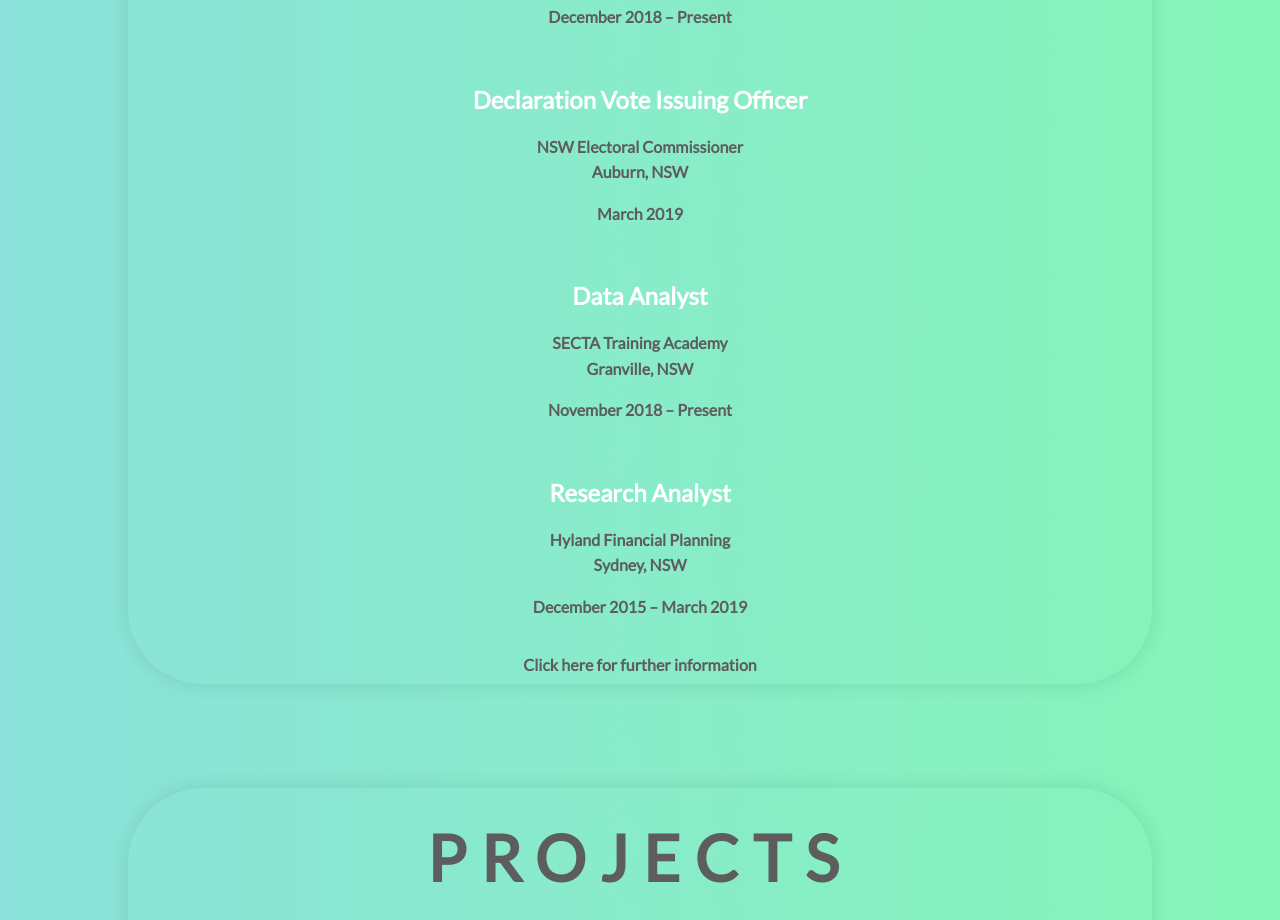
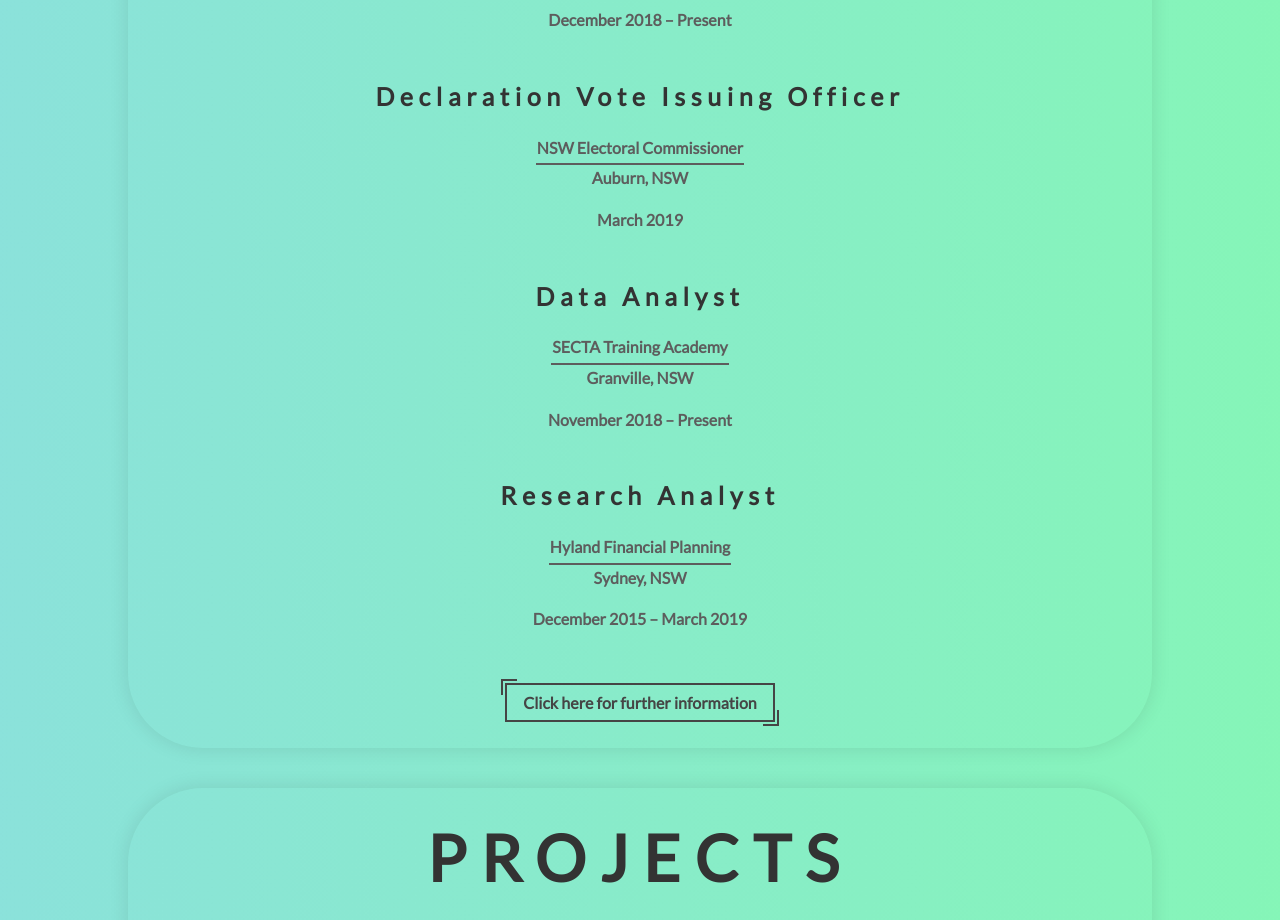
Before and after one commit to teefhub/teefhub.github.io, a plain HTML site: page index.html in a window 1280 px wide. Shown: the part 1880-2800 px from the top of the page. Drawn offline with Linux system fonts and the light colour scheme.

Commit message:
Update styles.css

```diff
--- a/styles.css
+++ b/styles.css
@@ -174,10 +174,9 @@
 	h1{
 		text-align: center;
 		font-weight: 800;
-		color: #5d5d5d;
+		color: #333333;
 		letter-spacing: 0.225em;
 		text-transform: uppercase;
-		text-align: center;
 		font-size: 85px;
 		line-height: 1.5;
 		margin: 10px;
@@ -186,6 +185,18 @@
 	h1:hover{
 		color: white;
 		}
+
+		.h2{
+		text-align: center;
+		font-weight: 800;
+		color: #333333;
+		letter-spacing: 0.225em;
+		font-size: 25px;
+		line-height: 1.5;
+		margin: 10px;
+		vertical-align: center;
+		}
+
 	p {
 		font-color: #5d5d5d;
 	  	font-size: 1.5 rem;
@@ -196,11 +207,52 @@
       background-color: transparent;
       padding: 5px;
       color: #5d5d5d;
-      border-radius: 5px;
     	}
   	a:hover{
         color: white;
       }
+
+    .hl{
+    	text-align: center;
+    }
+
+    .hl a {
+	  display: inline-block;
+	  position: relative;
+	  color: #5d5d5d;
+	  text-decoration: none;
+	  padding: 0.2em 0.05em;
+	  border-bottom: 2px solid #5d5d5d;
+	}
+
+	.hl a:hover {
+	  color: #efefef;
+	}
+
+	.hl a:after {
+	  content: '';
+	  display: block;
+	  position: absolute;
+	  top: 100%;
+	  right: 0;
+	  bottom: 0;
+	  left: 0;
+	  background: #5d5d5d;
+	  z-index: -1;
+	  transition: all 0.1s cubic-bezier(0.000, 0.590, 1.000, 0.260);
+	}
+
+	.hl a:hover:after {
+	  content: '';
+	  display: block;
+	  position: absolute;
+	  top: 0;
+	  right: 0;
+	  bottom: 0;
+	  left: 0;
+	  background: #5d5d5d;
+	  z-index: -1;
+	}
 /*========================
 	Flexboxes
 ==========================*/
@@ -214,7 +266,7 @@
     	flex:1;
    	 	min-height: 0px;
 			}
-  	.main-box/*not blurry*/, .blurry-box,.box  {
+  	.main-box, .blurry-box,.box  {
 		top:136;
 		background-color:#transparent /*light green #38C5B9*/;
 		margin: 0 auto;
@@ -246,7 +298,7 @@
 		background-color:transapent/*161618*/;
 	  }
 
-	button {
+	.button {
 	  color:#454545;/*font colour*/
 	  background:transparent;
 	  border-width:2px;
@@ -255,11 +307,9 @@
 	  position:relative;
 	  margin:1em;display:inline-block;
 	  padding:0.5em 1em;
-	  transition:all 0.3s ease-in-out;
-	  text-align:center;
-	  font-family:comfortaa;
-	  font-weight:bold}
-	button:before, button:after {
+	  transition:all 0.3s ease-in-out;}
+
+	.button:before, .button:after {
 	  content:'';
 	  display:block;
 	  position:absolute;
@@ -268,33 +318,35 @@
 	  border-style:solid;
 	  width:1em;
 	  height:1em;
-	  transition:all 0.3s ease-in-out}
-	button:before {
+	  transition:all 0.3s ease-in-out;}
+
+	.button:before {
 		top:-6px;
 		left:-6px;
 		border-width:2px 0 0 2px;
 		z-index:5;}
-	button:after {
+
+	.button:after {
 		bottom:-6px;
 		right:-6px;
 		border-width:0 2px 2px 0;}
-	button:hover:before, button:hover:after {
+
+	.button:hover:before, .button:hover:after {
 		width:calc(100% + 12px);/*corners of the box touch each other*/
-	  	height:calc(100% + 12px);border-color:#fff}
-	button:hover {
+	  	height:calc(100% + 12px);border-color:#fff;}
+
+	.button:hover {
 		color:#353535;
 		background-color:#fff;
-		border-color:#fff}
+		border-color:#fff;}
 
-	.panel {
+
+
+	.button a {
 	  	text-align:center;
 		position:relative;
 		margin:0;}
 
-	.pink button {color:linear-gradient(60deg, #f79533, #f37055, #ef4e7b, #a166ab, #5073b8, #1098ad, #07b39b, #6fba82);border-color:#linear-gradient(60deg, #f79533, #f37055, #ef4e7b, #a166ab, #5073b8, #1098ad, #07b39b, #6fba82);}
-	.pink button:before, .pink button:after  {border-color:linear-gradient(60deg, #f79533, #f37055, #ef4e7b, #a166ab, #5073b8, #1098ad, #07b39b, #6fba82);}
-	.pink button:hover:before, .pink button:hover:after {border-color:linear-gradient(60deg, #f79533, #f37055, #ef4e7b, #a166ab, #5073b8, #1098ad, #07b39b, #6fba82);}
-	.pink button:hover {color:#fff;background-color:linear-gradient(60deg, #f79533, #f37055, #ef4e7b, #a166ab, #5073b8, #1098ad, #07b39b, #6fba82);border-color:linear-gradient(60deg, #f79533, #f37055, #ef4e7b, #a166ab, #5073b8, #1098ad, #07b39b, #6fba82);}
 /*========================
 	Flexbox properties
 ==========================*/
```
